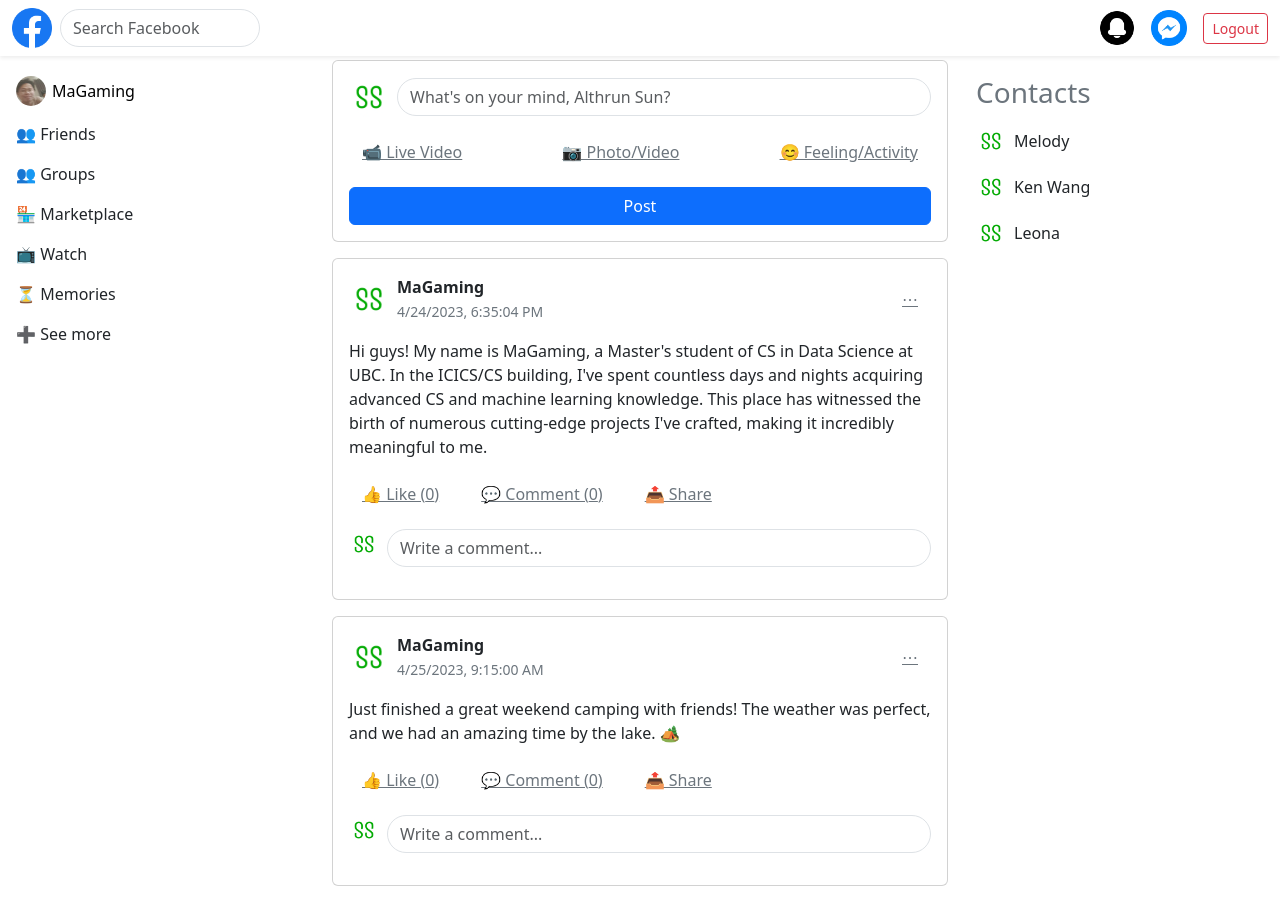
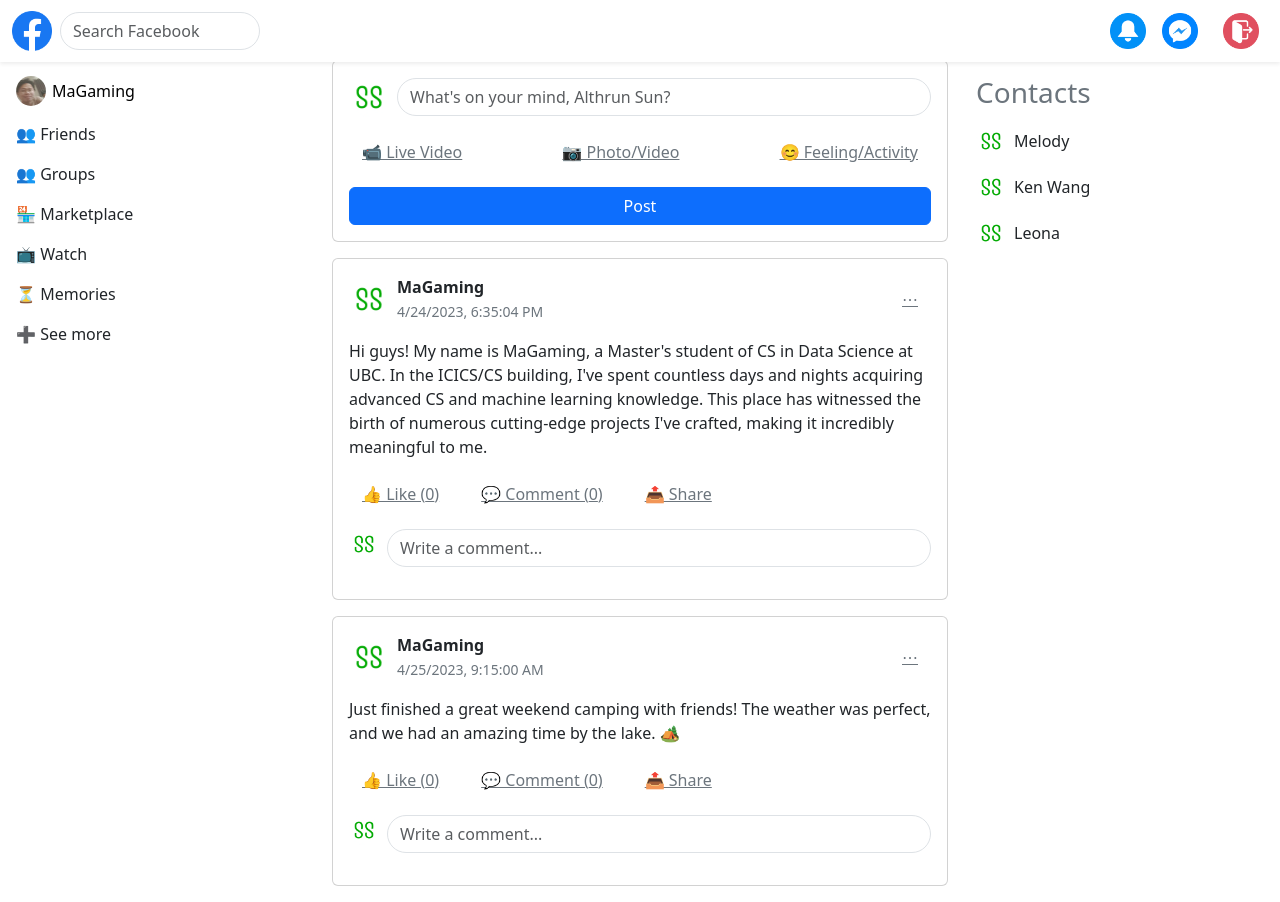
Before and after one commit to khoavu1831/facebook_clone, a React (Create React App) app in the folder frontend/: page / in a window 1280 px wide. Built offline with nearby package versions, Linux system fonts and the light colour scheme.

Commit message:
add newthings

```diff
--- a/frontend/src/components/Header.js
+++ b/frontend/src/components/Header.js
@@ -70,10 +70,14 @@
             </Link>
           </div>
           <button
-            className="btn btn-outline-danger btn-sm"
+            className="btn btn-sm"
             onClick={handleLogout}
           >
-            Logout
+            <img
+              src="/img/logout.png"
+              alt="Logout Logo"
+              style={{ width: "36px", height: "36px" }}
+            />
           </button>
         </div>
       </div>
```
Also changed, not shown: frontend/public/img/logout.png (added), frontend/public/img/notify.png.
